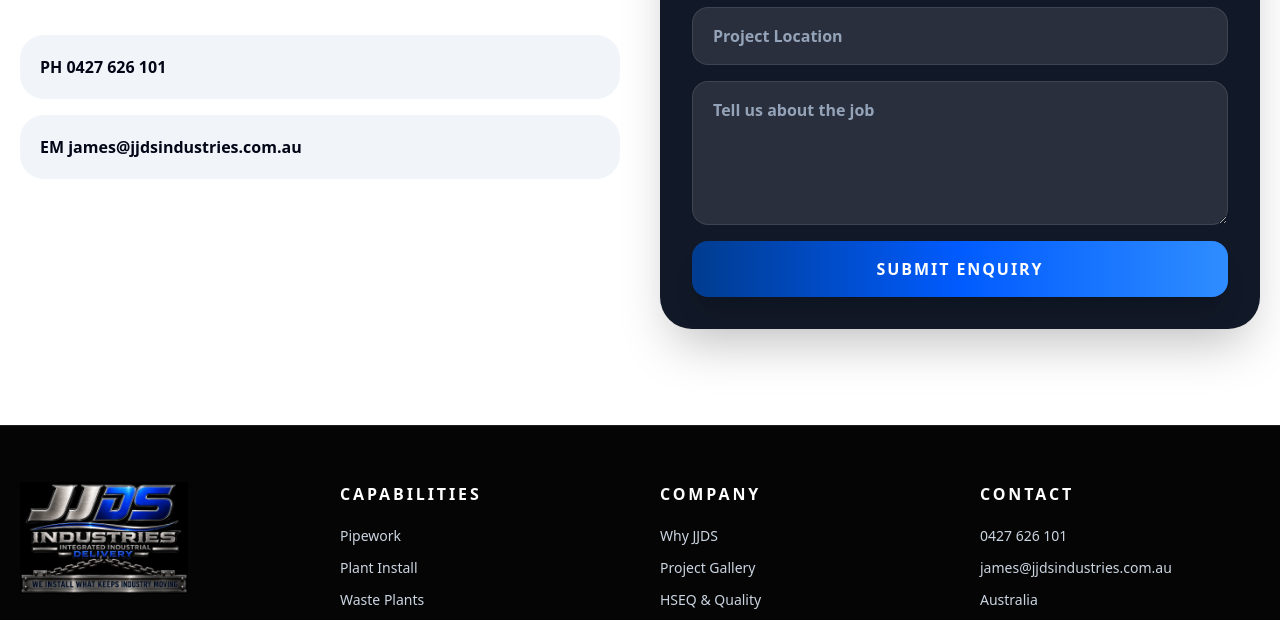
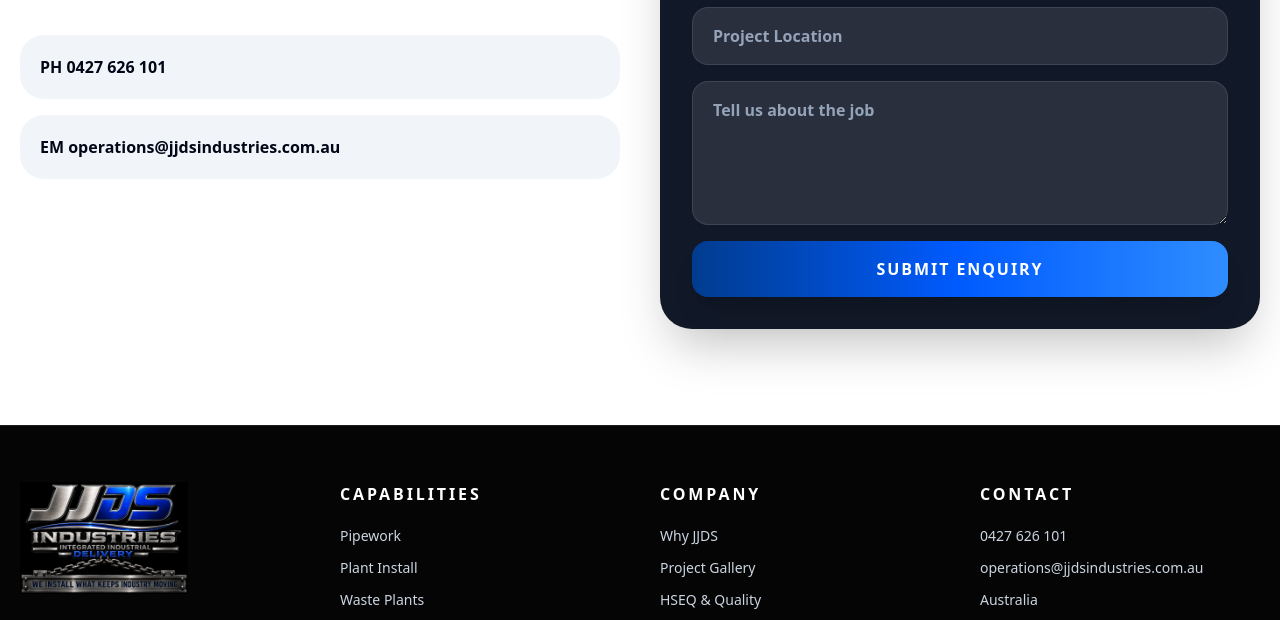
Before and after one commit to JJDS-CLOUD/jjds-website, a React (Vite) app: page / in a window 1280 px wide. Shown: the part 10354-10974 px from the top of the page. Built offline with nearby package versions, Linux system fonts and the light colour scheme.

Commit message:
Update print statement from 'Hello' to 'Goodbye'

```diff
--- a/src/App.jsx
+++ b/src/App.jsx
@@ -6,7 +6,7 @@ const BRAND = {
   slogan:
     "Mechanical Installation • Structural Steel • Process Pipework • Shutdowns • Water & Wastewater • EPC Contractor Support",
   phone: "0427 626 101",
-  email: "james@jjdsindustries.com.au",
+  email: "operations@jjdsindustries.com.au",
   owner: "James Burnett",
   abn: "39 700 250 157",
   acn: "700 250 157",
```
